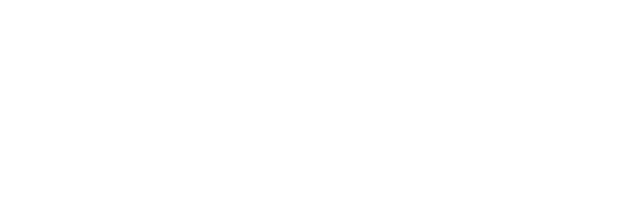
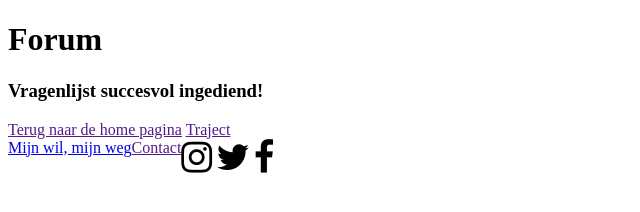
Before and after one commit to Rubengastjeuh/MijnWilMijnWeg, a plain HTML site: page vragenlijst compleet.html in a window 1280 px wide. Shown: the whole page, without its empty margins (0-640 px from the left). Drawn offline with Linux system fonts and the light colour scheme.

Commit message:
Update vragenlijst compleet.html

```diff
--- a/vragenlijst compleet.html
+++ b/vragenlijst compleet.html
@@ -1,10 +1,37 @@
 <!DOCTYPE html>
-<html lang="en">
+<html lang = "nl">
+
 <head>
     <meta charset="UTF-8">
-    <title>Title</title>
+    <title>Forum</title>
+    <link rel="stylesheet" href="https://cdnjs.cloudflare.com/ajax/libs/font-awesome/4.7.0/css/font-awesome.min.css">
 </head>
 <body>
+    <header>
+
+    </header>
+    <main>
+        <div class="container-cloud">
+
+        </div>
+        <div class="container-main">
+            <h1>Forum</h1>
+
+            <h3>Vragenlijst succesvol ingediend!</h3>
+            <a class="btn" href="">Terug naar de home pagina</a>
+            <a class="btn" href="">Traject</a>
+        </div>
+    </main>
+    <footer>
+        <div class="footer-logo">
+            <a style="float: left;" href="Contact.htlm" class="FooterLogo">Mijn wil, mijn weg</a>
+        </div>
+        <a style="float: left;" href="" class="FooterContact">Contact</a>
+        <i class="fa fa-instagram" style="font-size:36px"></i>
+        <i class="fa fa-twitter" style="font-size:36px"></i>
+        <i class="fa fa-facebook" style="font-size:36px"></i>
+    </footer>
+
 
 </body>
 </html>
```
